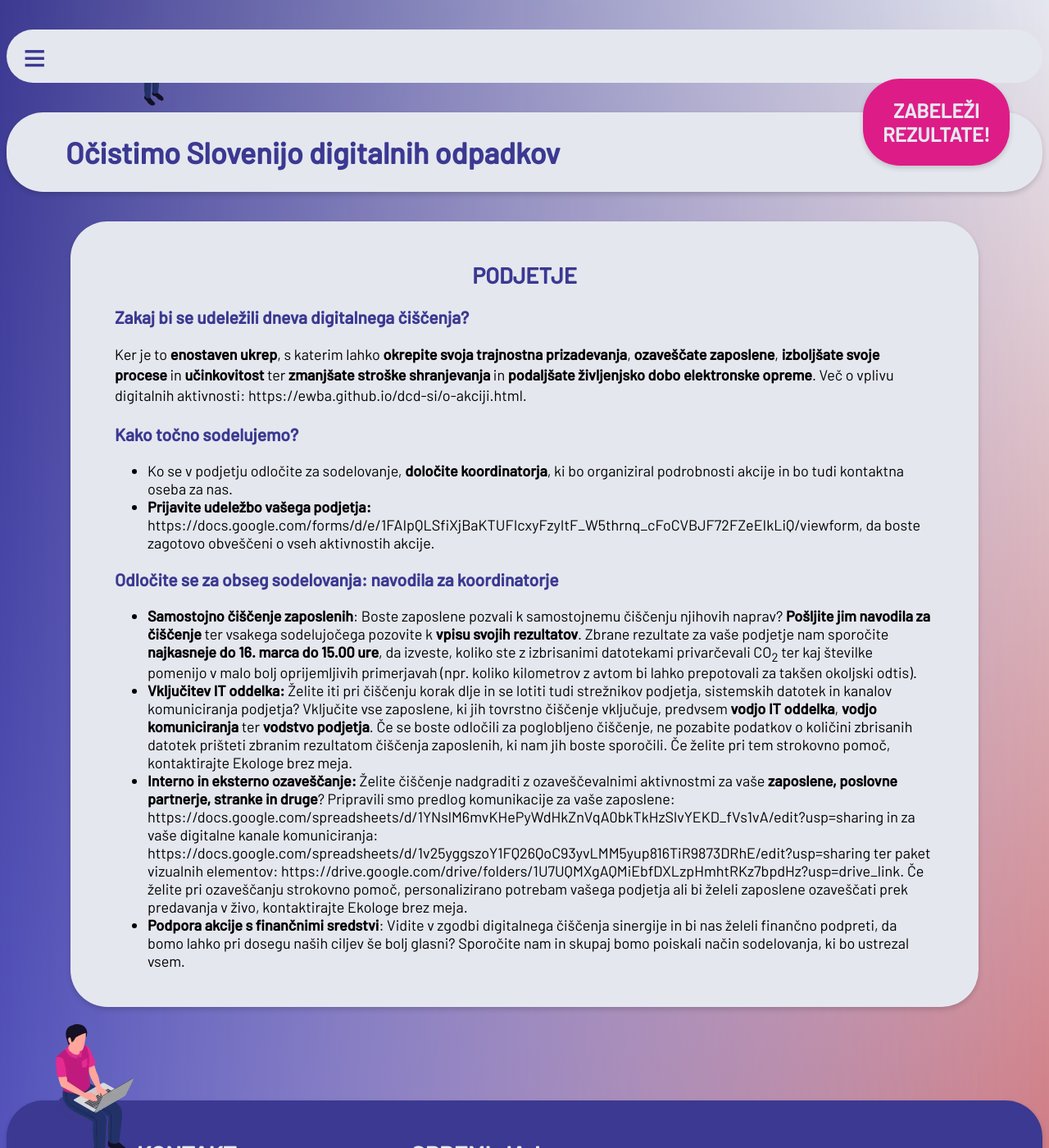
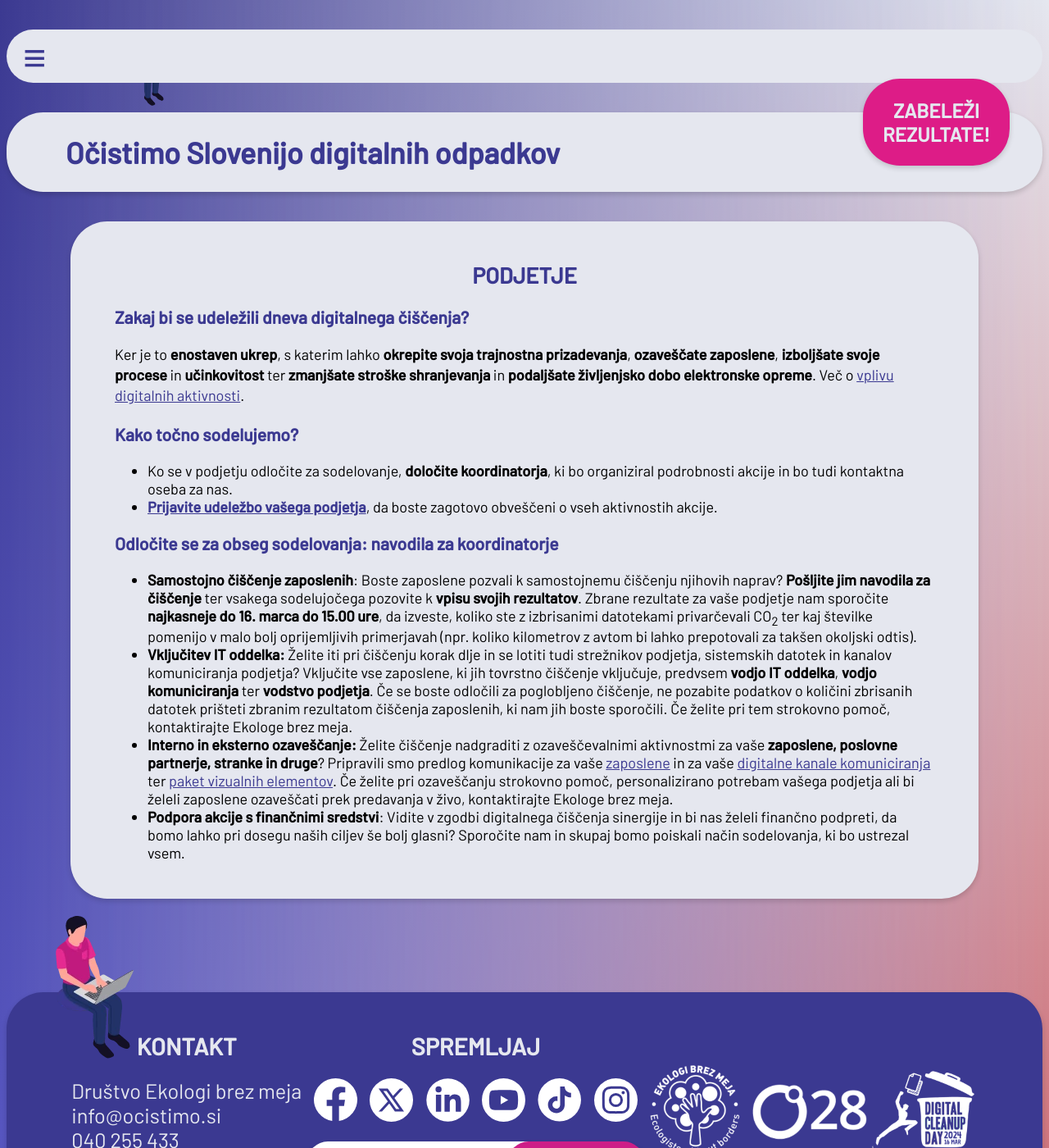
Before and after one commit to ewba/dcd-si, a Jekyll site: the page built from podjetje.md, in a window 1280 px wide and 1400 px high. Shown: the whole window at 82% size. Built offline with Jekyll 4.4.1, drawn with Linux system fonts in a browser that asks for light colours.

Commit message:
Update podjetje.md

```diff
--- a/podjetje.md
+++ b/podjetje.md
@@ -8,16 +8,16 @@ co2: x
 ## {{ page.title }}
 
 ### Zakaj bi se udeležili dneva digitalnega čiščenja?
-Ker je to **enostaven ukrep**, s katerim lahko **okrepite svoja trajnostna prizadevanja**, **ozaveščate zaposlene**, **izboljšate svoje procese** in **učinkovitost** ter **zmanjšate stroške shranjevanja** in **podaljšate življenjsko dobo elektronske opreme**. Več o vplivu digitalnih aktivnosti: https://ewba.github.io/dcd-si/o-akciji.html.
+Ker je to **enostaven ukrep**, s katerim lahko **okrepite svoja trajnostna prizadevanja**, **ozaveščate zaposlene**, **izboljšate svoje procese** in **učinkovitost** ter **zmanjšate stroške shranjevanja** in **podaljšate življenjsko dobo elektronske opreme**. Več o [vplivu digitalnih aktivnosti](https://ewba.github.io/dcd-si/o-akciji.html).
 
 ### Kako točno sodelujemo?
 - Ko se v podjetju odločite za sodelovanje, **določite koordinatorja**, ki bo organiziral podrobnosti akcije in bo tudi kontaktna oseba za nas.
-- **Prijavite udeležbo vašega podjetja:** https://docs.google.com/forms/d/e/1FAIpQLSfiXjBaKTUFIcxyFzyItF_W5thrnq_cFoCVBJF72FZeEIkLiQ/viewform, da boste zagotovo obveščeni o vseh aktivnostih akcije.
+- **[Prijavite udeležbo vašega podjetja](https://docs.google.com/forms/d/e/1FAIpQLSfiXjBaKTUFIcxyFzyItF_W5thrnq_cFoCVBJF72FZeEIkLiQ/viewform)**, da boste zagotovo obveščeni o vseh aktivnostih akcije.
 
 ### Odločite se za obseg sodelovanja: navodila za koordinatorje
 - **Samostojno čiščenje zaposlenih**: Boste zaposlene pozvali k samostojnemu čiščenju njihovih naprav? **Pošljite jim navodila za čiščenje** ter vsakega sodelujočega pozovite k **vpisu svojih rezultatov**. Zbrane rezultate za vaše podjetje nam sporočite **najkasneje do 16. marca do 15.00 ure**, da izveste, koliko ste z izbrisanimi  datotekami privarčevali  CO<sub>2</sub> ter kaj številke pomenijo v malo bolj oprijemljivih primerjavah (npr. koliko kilometrov z avtom bi lahko prepotovali za takšen okoljski odtis).
 - **Vključitev IT oddelka:** Želite iti pri čiščenju korak dlje in se lotiti tudi strežnikov podjetja, sistemskih datotek in kanalov komuniciranja podjetja? Vključite vse zaposlene, ki jih tovrstno čiščenje vključuje, predvsem **vodjo IT oddelka**, **vodjo komuniciranja** ter **vodstvo podjetja**. Če se boste odločili za poglobljeno čiščenje, ne pozabite podatkov o količini zbrisanih datotek prišteti zbranim rezultatom čiščenja zaposlenih, ki nam jih boste sporočili. Če želite pri tem strokovno pomoč, kontaktirajte Ekologe brez meja.
-- **Interno in eksterno ozaveščanje:** Želite čiščenje nadgraditi z ozaveščevalnimi aktivnostmi za vaše **zaposlene, poslovne partnerje, stranke in druge**? Pripravili smo predlog komunikacije za vaše zaposlene: https://docs.google.com/spreadsheets/d/1YNslM6mvKHePyWdHkZnVqA0bkTkHzSlvYEKD_fVs1vA/edit?usp=sharing in za vaše digitalne kanale komuniciranja: https://docs.google.com/spreadsheets/d/1v25yggszoY1FQ26QoC93yvLMM5yup816TiR9873DRhE/edit?usp=sharing ter paket vizualnih elementov: https://drive.google.com/drive/folders/1U7UQMXgAQMiEbfDXLzpHmhtRKz7bpdHz?usp=drive_link. Če želite pri ozaveščanju strokovno pomoč, personalizirano potrebam vašega podjetja ali bi želeli zaposlene ozaveščati prek predavanja v živo, kontaktirajte Ekologe brez meja.
+- **Interno in eksterno ozaveščanje:** Želite čiščenje nadgraditi z ozaveščevalnimi aktivnostmi za vaše **zaposlene, poslovne partnerje, stranke in druge**? Pripravili smo predlog komunikacije za vaše [zaposlene](https://docs.google.com/spreadsheets/d/1YNslM6mvKHePyWdHkZnVqA0bkTkHzSlvYEKD_fVs1vA/edit?usp=sharing) in za vaše [digitalne kanale komuniciranja](https://docs.google.com/spreadsheets/d/1v25yggszoY1FQ26QoC93yvLMM5yup816TiR9873DRhE/edit?usp=sharing) ter [paket vizualnih elementov](https://drive.google.com/drive/folders/1U7UQMXgAQMiEbfDXLzpHmhtRKz7bpdHz?usp=drive_link). Če želite pri ozaveščanju strokovno pomoč, personalizirano potrebam vašega podjetja ali bi želeli zaposlene ozaveščati prek predavanja v živo, kontaktirajte Ekologe brez meja.
 - **Podpora akcije s finančnimi sredstvi**: Vidite v zgodbi digitalnega čiščenja sinergije in bi nas želeli finančno podpreti, da bomo lahko pri dosegu naših ciljev še bolj glasni? Sporočite nam in skupaj bomo poiskali način sodelovanja, ki bo ustrezal vsem.
 
 </div>
```
